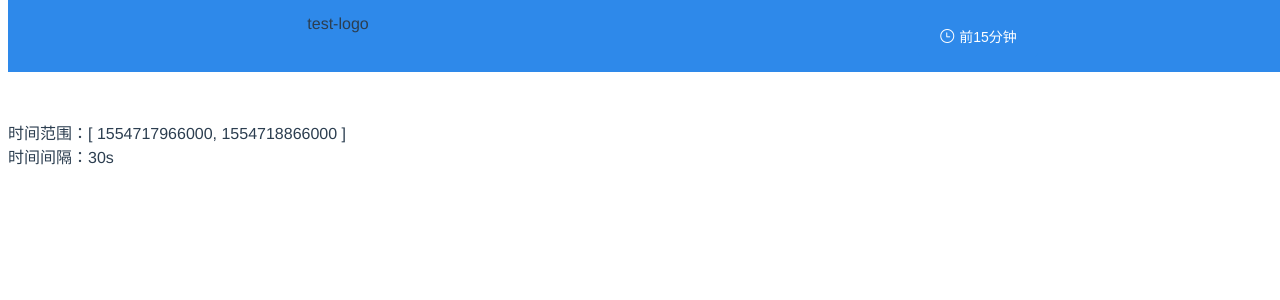
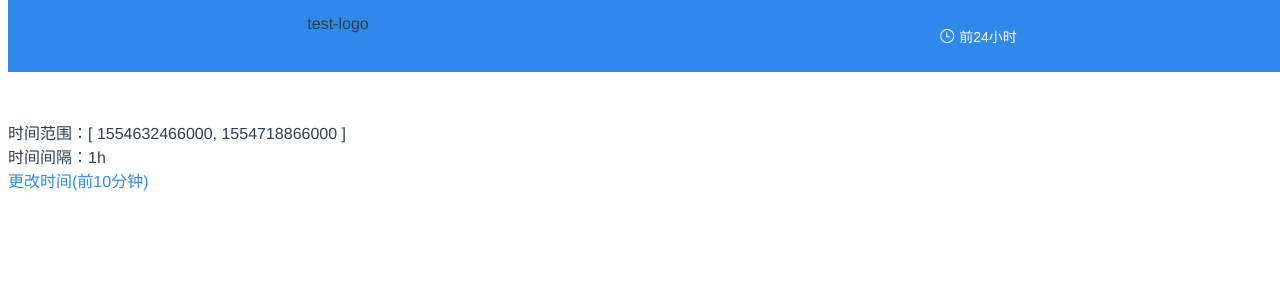
Before and after one commit to tuotuogenjudi/vue-shortcut-time, a Vue app: page / in a window 1280 px wide. Shown: the top 300 px of the page. Built offline with nearby package versions, Linux system fonts and the light colour scheme.

Commit message:
新增时间文本,修改引用说明、修改demo

```diff
--- a/package.json
+++ b/package.json
@@ -1,6 +1,6 @@
 {
   "name": "vue-shortcut-time",
-  "version": "1.0.8",
+  "version": "1.1.0",
   "description": "A Vue.js project",
   "author": "zuorui <zuorui@mochasoft.com.cn>",
   "private": false,
--- a/src/App.vue
+++ b/src/App.vue
@@ -5,6 +5,7 @@
         <el-col :span="12">test-logo</el-col>
         <el-col :span="12">
           <sel-time :options = "options"
+            ref="selTime"
             :defaultTime="defaultTime"
             v-on:receiveTimeInfo="receiveTimeInfo">
           </sel-time>
@@ -15,6 +16,8 @@
       <div>时间范围：{{ range }}</div>
       <div>时间间隔：{{ interval }}</div>
     </div>
+
+    <div style="color: #2e89ea; cursor: pointer;" @click="getTime">更改时间(前10分钟)</div>
   </div>
 </template>
 
@@ -32,7 +35,7 @@ export default {
         isCustom: false, // 默认false
         color: '#2e89ea',
       },
-      defaultTime: '前15分钟',
+      defaultTime: '前24小时',
       list: [{
         name: '前15分钟',
         start: [15, 'm'],
@@ -50,10 +53,15 @@ export default {
     receiveTimeInfo(info) {
       this.range = info.range;
       this.interval = info.interval;
+      console.log(info);
+    },
+    getTime() {
+      const start = this.$moment().subtract(10, 'm').format('x');
+      const end = this.$moment().format('x');
+      this.$refs.selTime.clickTime([start, end], 'precise');
     },
   },
   mounted() {
-    // this.
   },
 };
 </script>
--- a/src/plugin/sel-time/sel-time.vue
+++ b/src/plugin/sel-time/sel-time.vue
@@ -33,7 +33,7 @@
                 </el-form-item>
                 <el-button size="small" :disabled="firsttime === '' || lasttime === ''"
                   type="primary"
-                  @click="clickTime({ firsttime, lasttime }, 'precise')">
+                  @click="clickTime([firsttime, lasttime], 'precise')">
                   查询
                 </el-button>
               </el-form>
@@ -173,6 +173,7 @@ export default {
       }],
       btnActive: '前15分钟',
       range: [],
+      textTime: '',
       interval: '30s',
       // 精确时间选择
       firsttime: '',
@@ -181,7 +182,6 @@ export default {
         firsttime: [
           {
             validator: (rule, value, callback) => {
-              alert('aaa');
               if (this.lasttime && this.firsttime) {
                 if (this.firsttime > this.lasttime) {
                   callback(new Error('开始时间不能大于结束时间'));
@@ -275,15 +275,17 @@ export default {
         }
         this.range = [Number(start), Number(end)];
         this.interval = util.getInterval((this.range[1] - this.range[0]) / 30);
+        this.textTime = `${this.$moment(this.range[0]).format('YYYY-MM-DD HH:mm:ss')}-${this.$moment(this.range[1]).format('YYYY-MM-DD HH:mm:ss')}`;
       }
       if (type === 'precise') {
-        const firsttimeTmp = Number(item.firsttime);
-        const lasttimeTmp = Number(item.lasttime);
+        const firsttimeTmp = Number(item[0]);
+        const lasttimeTmp = Number(item[1]);
         this.btnActive = `${this.$moment(firsttimeTmp).format('YYYY-MM-DD HH:mm:ss')} - ${this.$moment(lasttimeTmp).format('YYYY-MM-DD HH:mm:ss')}`;
         this.range = [firsttimeTmp, lasttimeTmp];
         this.interval = util.getInterval((this.range[1] - this.range[0]) / 30);
+        this.textTime = `${this.$moment(this.range[0]).format('YYYY-MM-DD HH:mm:ss')}-${this.$moment(this.range[1]).format('YYYY-MM-DD HH:mm:ss')}`;
       }
-      this.sendMsgToParent({ range: this.range, interval: this.interval });
+      this.sendMsgToParent({ range: this.range, interval: this.interval, textTime: this.textTime });
       this.isShow = false;
     },
     /**
@@ -304,7 +306,7 @@ export default {
 <style>
   @import '../../assets/css/iconfont/iconfont.css';
   .time-wrap{
-    /* position: relative; */
+    position: relative;
   }
   .time-wrap .tab-close {
     cursor: pointer;
@@ -343,10 +345,10 @@ export default {
     position: absolute;
     right: 0;
     width: 100%;
-    margin-top: 0;
+    margin-top: 10px;
     line-height: 29px;
     color: #000;
-    z-index: 100000;
+    z-index: 1001;
   }
   .el-tabs {
     position: relative;
```
Also changed, not shown: 1 other file (tests, documents, lock files or other folders).
